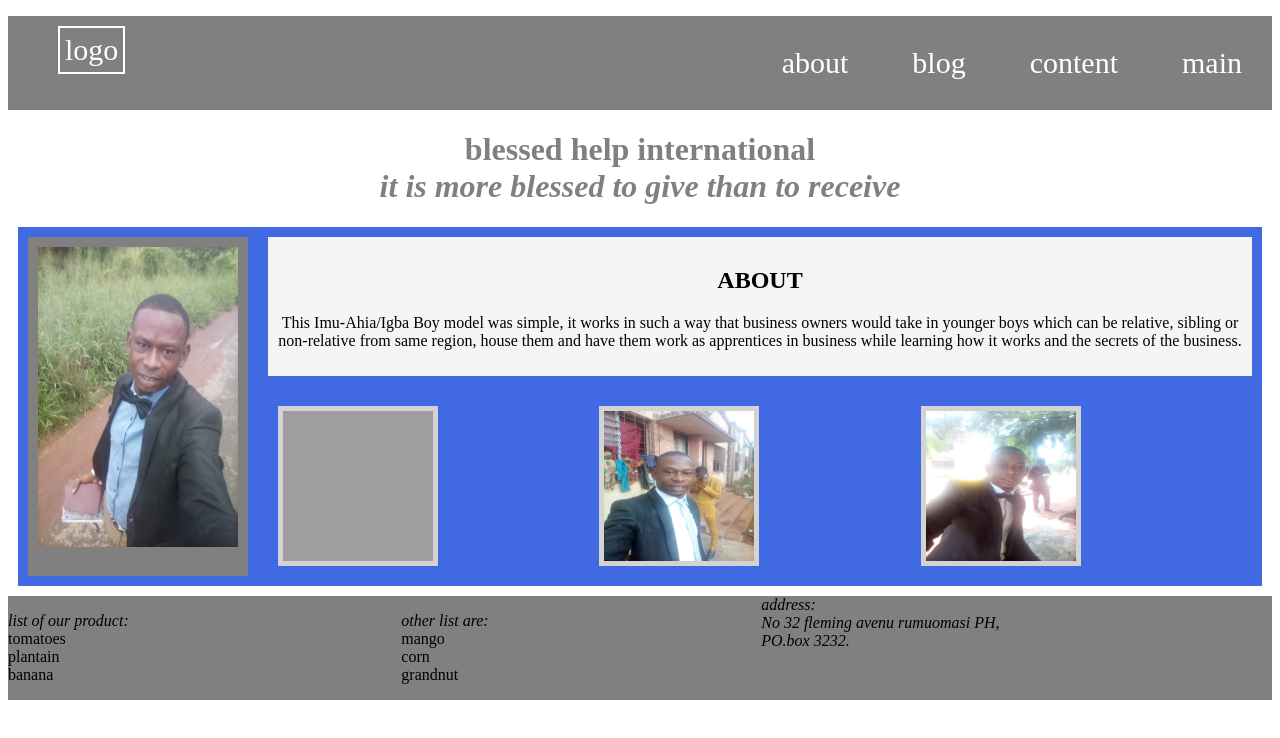
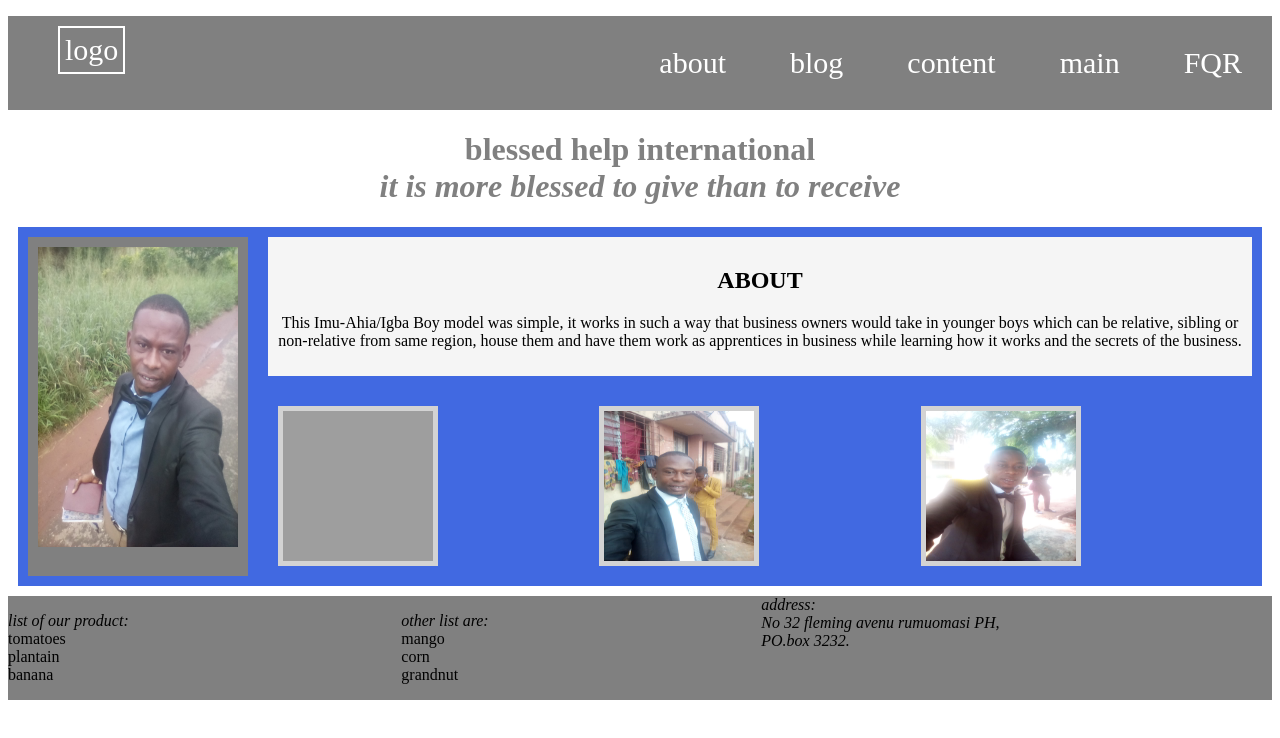
Before and after one commit to solomonobc/grid-project, a plain HTML site: page gridnested.html in a window 1280 px wide. Drawn offline with Linux system fonts and the light colour scheme; grey boxes are pictures that could not be loaded.

Commit message:
nav update

```diff
--- a/gridnested.html
+++ b/gridnested.html
@@ -85,6 +85,7 @@ h1{
  <li> blog</li>
   <li>content</li>
  <li> main</li>
+ <li> FQR</li>
     </ul>
 
 </nav>
```
